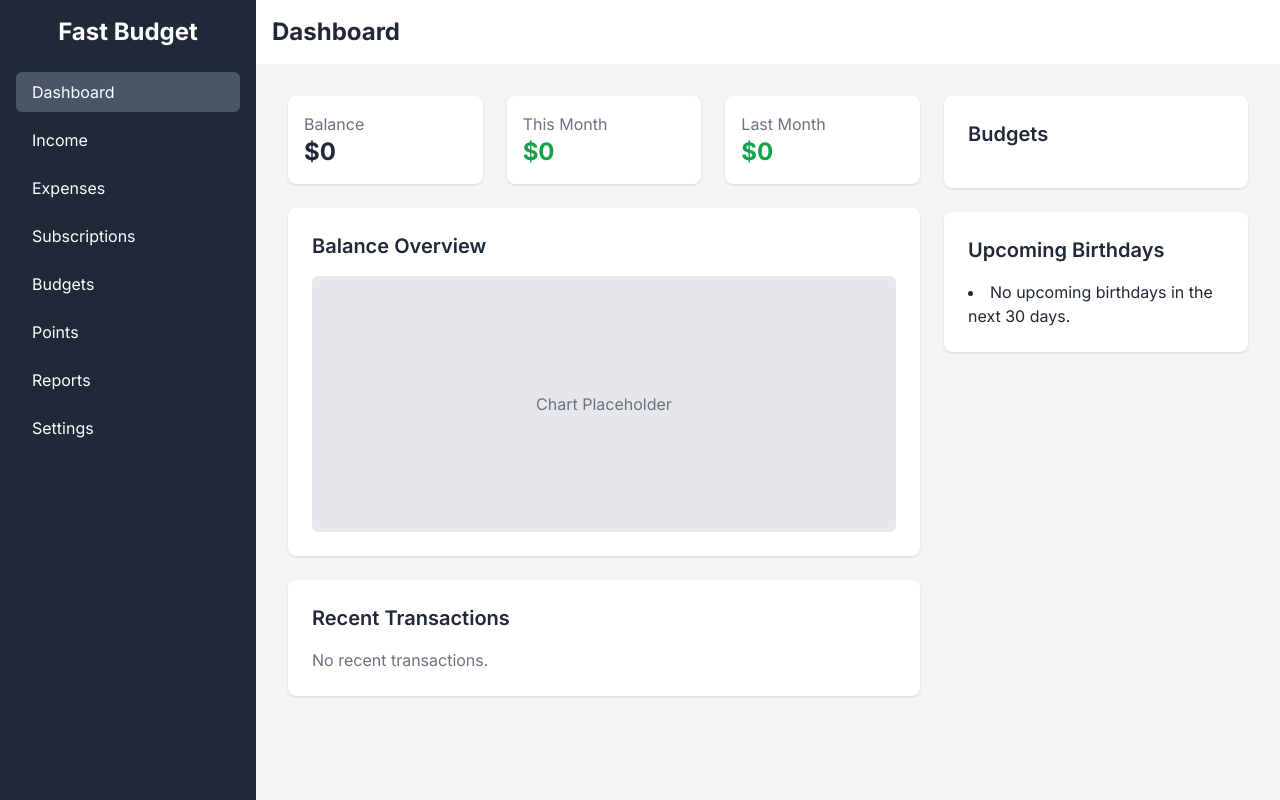
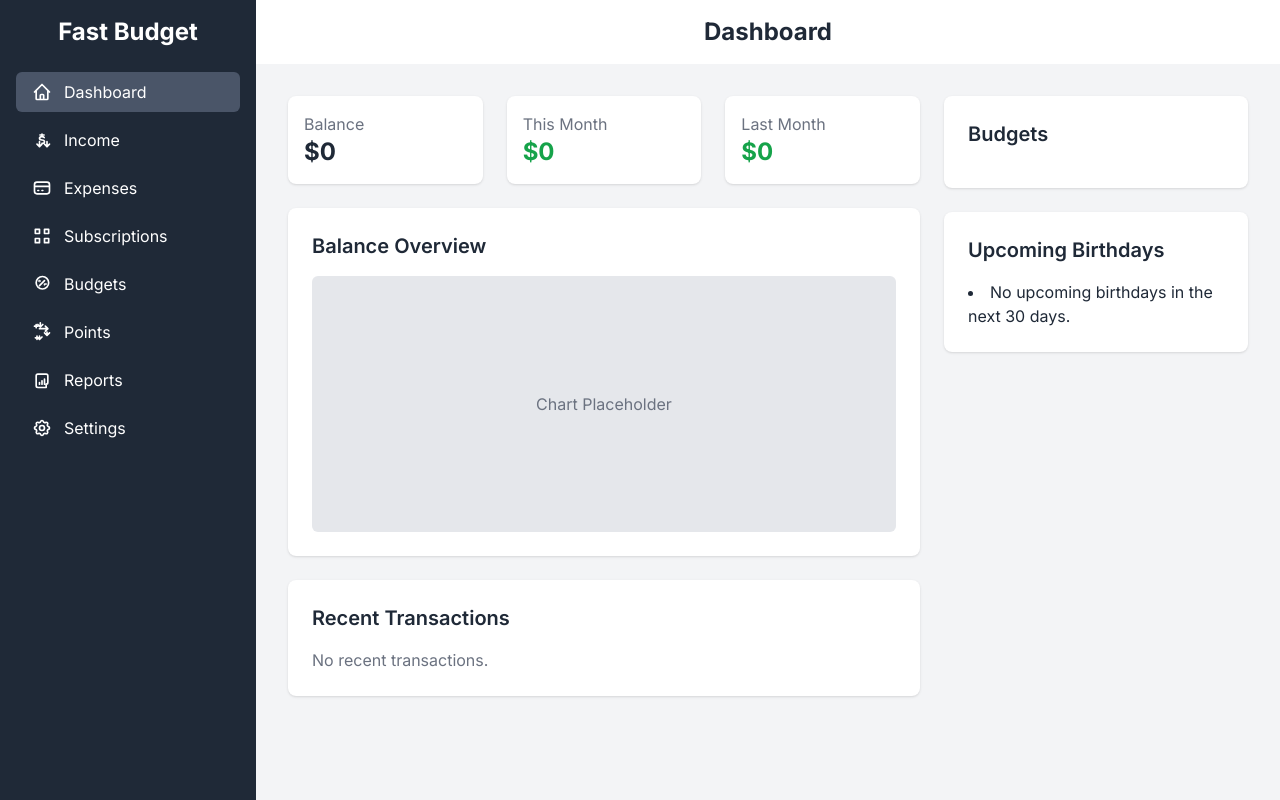
Before and after one commit to cp-auxmatica/budget, a plain HTML site: page index.html in a window 1280 px wide. Drawn offline with nearby package versions, Linux system fonts and the light colour scheme.

```diff
--- a/index.html
+++ b/index.html
@@ -45,24 +45,30 @@
         <aside id="sidebar" class="w-64 bg-gray-800 text-white p-4 absolute inset-y-0 left-0 transform -translate-x-full md:relative md:translate-x-0 transition-transform duration-300 ease-in-out z-30">
             <h2 class="text-2xl font-bold mb-6 text-center">Fast Budget</h2>
             <nav id="mainNav">
-                <a href="#" onclick="showView('dashboardView', this)" class="nav-link active-nav flex items-center px-4 py-2 rounded-md hover:bg-gray-700">Dashboard</a>
-                <a href="#" onclick="showView('incomeView', this)" class="nav-link flex items-center px-4 py-2 mt-2 rounded-md hover:bg-gray-700">Income</a>
-                <a href="#" onclick="showView('expensesView', this)" class="nav-link flex items-center px-4 py-2 mt-2 rounded-md hover:bg-gray-700">Expenses</a>
-                <a href="#" onclick="showView('subscriptionsView', this)" class="nav-link flex items-center px-4 py-2 mt-2 rounded-md hover:bg-gray-700">Subscriptions</a>
-                <a href="#" onclick="showView('budgetsView', this)" class="nav-link flex items-center px-4 py-2 mt-2 rounded-md hover:bg-gray-700">Budgets</a>
-                <a href="#" onclick="showView('pointsView', this)" class="nav-link flex items-center px-4 py-2 mt-2 rounded-md hover:bg-gray-700">Points</a>
-                <a href="#" onclick="showView('reportsView', this)" class="nav-link flex items-center px-4 py-2 mt-2 rounded-md hover:bg-gray-700">Reports</a>
-                <a href="#" onclick="showView('settingsView', this)" class="nav-link flex items-center px-4 py-2 mt-2 rounded-md hover:bg-gray-700">Settings</a>
+                <a href="#" onclick="showView('dashboardView', this)" class="nav-link active-nav flex items-center px-4 py-2 rounded-md hover:bg-gray-700"><svg class="w-5 h-5 mr-3" fill="none" stroke="currentColor" viewBox="0 0 24 24" xmlns="http://www.w3.org/2000/svg"><path stroke-linecap="round" stroke-linejoin="round" stroke-width="2" d="M3 12l2-2m0 0l7-7 7 7M5 10v10a1 1 0 001 1h3m10-11l2 2m-2-2v10a1 1 0 01-1 1h-3m-6 0a1 1 0 001-1v-4a1 1 0 011-1h2a1 1 0 011 1v4a1 1 0 001 1m-6 0h6"></path></svg>Dashboard</a>
+                <a href="#" onclick="showView('incomeView', this)" class="nav-link flex items-center px-4 py-2 mt-2 rounded-md hover:bg-gray-700"><svg class="w-5 h-5 mr-3" fill="none" stroke="currentColor" viewBox="0 0 24 24" xmlns="http://www.w3.org/2000/svg"><path stroke-linecap="round" stroke-linejoin="round" stroke-width="2" d="M12 8c-1.657 0-3 .895-3 2s1.343 2 3 2 3 .895 3 2-1.343 2-3 2m0-8c1.11 0 2.08.402 2.599 1M12 8V7m0 1v.01M12 6v-1m0 1H9.5M12 6h2.5m-2.5 11l-3 3m0 0l-3-3m3 3v-6m6 3l3 3m0 0l3-3m-3 3v-6"></path></svg>Income</a>
+                <a href="#" onclick="showView('expensesView', this)" class="nav-link flex items-center px-4 py-2 mt-2 rounded-md hover:bg-gray-700"><svg class="w-5 h-5 mr-3" fill="none" stroke="currentColor" viewBox="0 0 24 24" xmlns="http://www.w3.org/2000/svg"><path stroke-linecap="round" stroke-linejoin="round" stroke-width="2" d="M3 10h18M7 15h1m4 0h1m-7 4h12a3 3 0 003-3V8a3 3 0 00-3-3H6a3 3 0 00-3 3v8a3 3 0 003 3z"></path></svg>Expenses</a>
+                <a href="#" onclick="showView('subscriptionsView', this)" class="nav-link flex items-center px-4 py-2 mt-2 rounded-md hover:bg-gray-700"><svg class="w-5 h-5 mr-3" fill="none" stroke="currentColor" viewBox="0 0 24 24" xmlns="http://www.w3.org/2000/svg"><path stroke-linecap="round" stroke-linejoin="round" stroke-width="2" d="M4 4v5h5V4H4zm0 11h5v5H4v-5zm11-11h5v5h-5V4zm0 11h5v5h-5v-5z"></path></svg>Subscriptions</a>
+                <a href="#" onclick="showView('budgetsView', this)" class="nav-link flex items-center px-4 py-2 mt-2 rounded-md hover:bg-gray-700"><svg class="w-5 h-5 mr-3" fill="none" stroke="currentColor" viewBox="0 0 24 24" xmlns="http://www.w3.org/2000/svg"><path stroke-linecap="round" stroke-linejoin="round" stroke-width="2" d="M9 14l6-6m-5.5.5a.5.5 0 11-1 0 .5.5 0 011 0zM17 12h-1m-1 1v-1m5-1.5a7.5 7.5 0 11-15 0 7.5 7.5 0 0115 0z"></path></svg>Budgets</a>
+                <a href="#" onclick="showView('pointsView', this)" class="nav-link flex items-center px-4 py-2 mt-2 rounded-md hover:bg-gray-700"><svg class="w-5 h-5 mr-3" fill="none" stroke="currentColor" viewBox="0 0 24 24" xmlns="http://www.w3.org/2000/svg"><path stroke-linecap="round" stroke-linejoin="round" stroke-width="2" d="M5 3v4M3 5h4M6 17v4m-2-2h4m5-16l-3 3m0 0l-3-3m3 3V1m6 4l3 3m0 0l-3 3m3-3H9m12 5l-3 3m0 0l-3-3m3 3v-4m-6 6l-3 3m0 0l-3-3m3 3v-4"></path></svg>Points</a>
+                <a href="#" onclick="showView('reportsView', this)" class="nav-link flex items-center px-4 py-2 mt-2 rounded-md hover:bg-gray-700"><svg class="w-5 h-5 mr-3" fill="none" stroke="currentColor" viewBox="0 0 24 24" xmlns="http://www.w3.org/2000/svg"><path stroke-linecap="round" stroke-linejoin="round" stroke-width="2" d="M9 17v-2m3 2v-4m3 4v-6m2 10H7a2 2 0 01-2-2V7a2 2 0 012-2h10a2 2 0 012 2v8a2 2 0 01-2 2z"></path></svg>Reports</a>
+                <a href="#" onclick="showView('settingsView', this)" class="nav-link flex items-center px-4 py-2 mt-2 rounded-md hover:bg-gray-700"><svg class="w-5 h-5 mr-3" fill="none" stroke="currentColor" viewBox="0 0 24 24" xmlns="http://www.w3.org/2000/svg"><path stroke-linecap="round" stroke-linejoin="round" stroke-width="2" d="M10.325 4.317c.426-1.756 2.924-1.756 3.35 0a1.724 1.724 0 002.573 1.066c1.543-.94 3.31.826 2.37 2.37a1.724 1.724 0 001.065 2.572c1.756.426 1.756 2.924 0 3.35a1.724 1.724 0 00-1.066 2.573c.94 1.543-.826 3.31-2.37 2.37a1.724 1.724 0 00-2.572 1.065c-.426 1.756-2.924 1.756-3.35 0a1.724 1.724 0 00-2.573-1.066c-1.543.94-3.31-.826-2.37-2.37a1.724 1.724 0 00-1.065-2.572c-1.756-.426-1.756-2.924 0-3.35a1.724 1.724 0 001.066-2.573c-.94-1.543.826-3.31 2.37-2.37.996.608 2.296.07 2.572-1.065z"></path><path stroke-linecap="round" stroke-linejoin="round" stroke-width="2" d="M15 12a3 3 0 11-6 0 3 3 0 016 0z"></path></svg>Settings</a>
             </nav>
         </aside>
 
         <!-- Main Content -->
         <div class="flex-1 flex flex-col overflow-hidden">
             <header class="bg-white shadow-md p-4 flex items-center justify-between">
-                <button id="hamburger" class="md:hidden text-gray-600">
-                    <svg class="w-6 h-6" fill="none" stroke="currentColor" viewBox="0 0 24 24" xmlns="http://www.w3.org/2000/svg"><path stroke-linecap="round" stroke-linejoin="round" stroke-width="2" d="M4 6h16M4 12h16m-7 6h7"></path></svg>
-                </button>
+                 <div class="flex items-center">
+                    <button id="hamburger" class="md:hidden text-gray-600 mr-4">
+                        <svg class="w-6 h-6" fill="none" stroke="currentColor" viewBox="0 0 24 24" xmlns="http://www.w3.org/2000/svg"><path stroke-linecap="round" stroke-linejoin="round" stroke-width="2" d="M4 6h16M4 12h16m-7 6h7"></path></svg>
+                    </button>
+                    <a href="#" id="homeLink" onclick="showView('dashboardView', document.querySelector('[onclick*=\'dashboardView\']'))" class="text-gray-600 hover:text-blue-600 hidden">
+                        <svg class="w-6 h-6" fill="none" stroke="currentColor" viewBox="0 0 24 24" xmlns="http://www.w3.org/2000/svg"><path stroke-linecap="round" stroke-linejoin="round" stroke-width="2" d="M3 12l2-2m0 0l7-7 7 7M5 10v10a1 1 0 001 1h3m10-11l2 2m-2-2v10a1 1 0 01-1 1h-3m-6 0a1 1 0 001-1v-4a1 1 0 011-1h2a1 1 0 011 1v4a1 1 0 001 1m-6 0h6"></path></svg>
+                    </a>
+                </div>
                 <h1 id="pageTitle" class="text-2xl font-bold text-gray-800">Dashboard</h1>
+                <div></div> <!-- Spacer -->
             </header>
 
             <main id="app" class="flex-1 overflow-x-hidden overflow-y-auto bg-gray-100 p-4 sm:p-6 lg:p-8">
```
